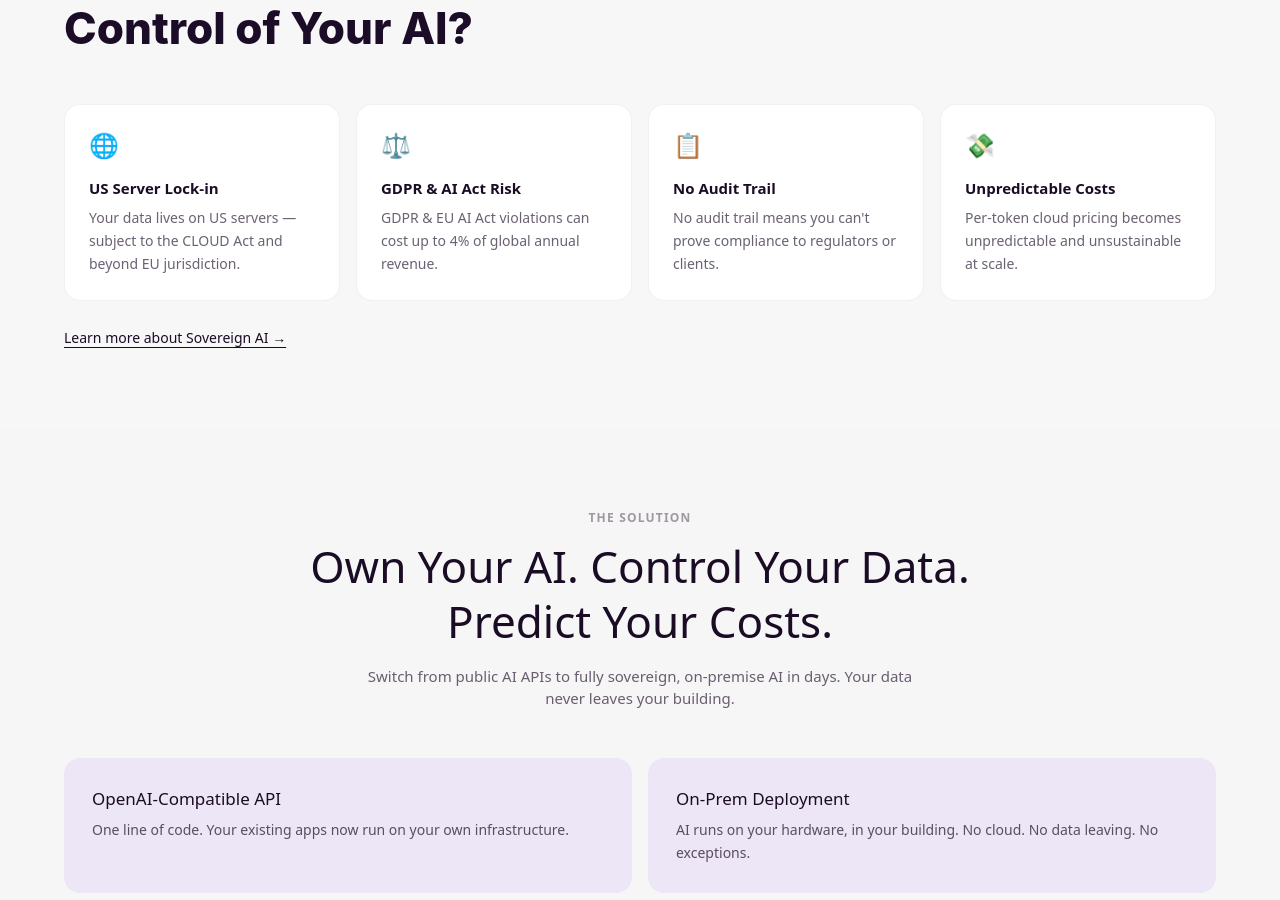
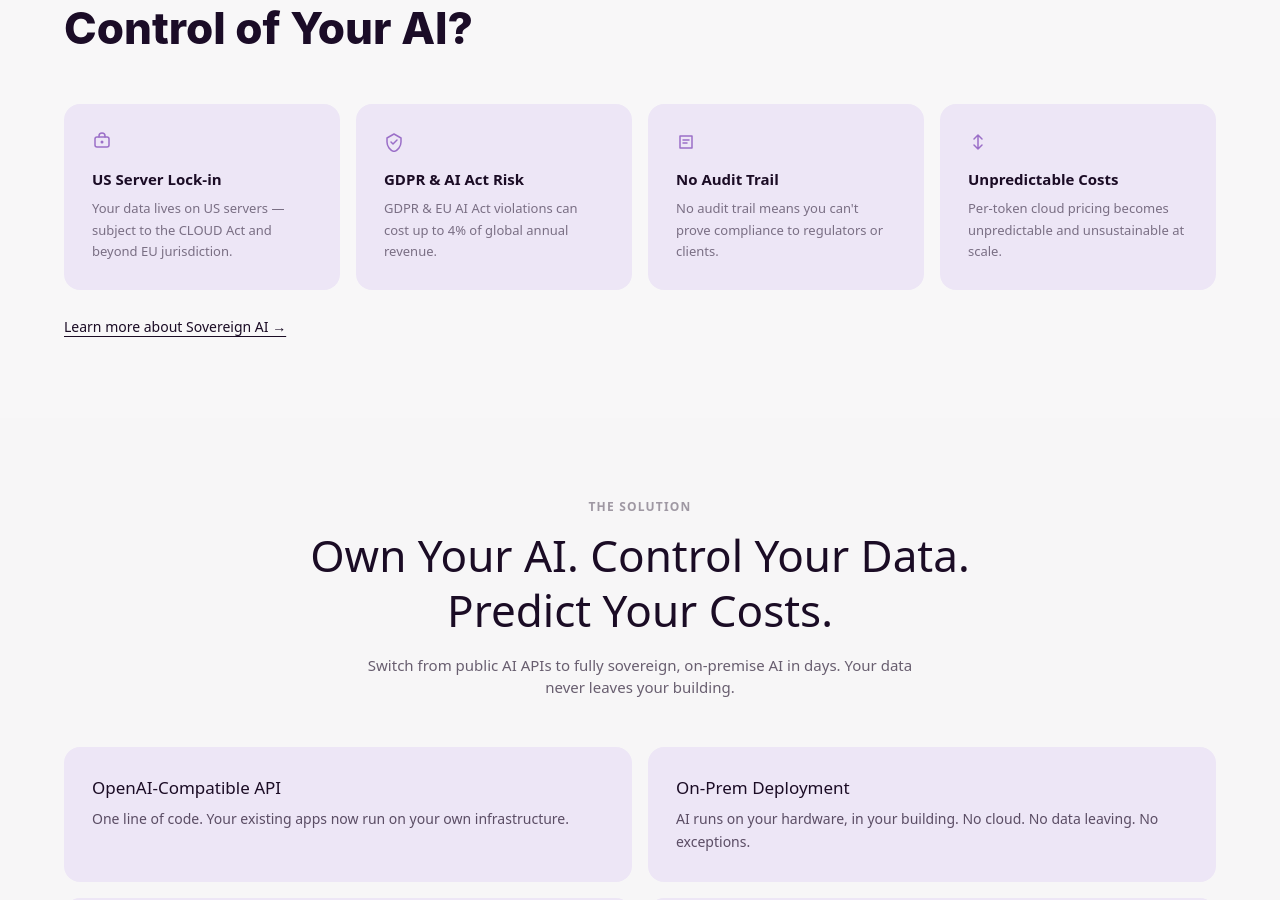
Before and after one commit to osammotg/xenity-website, a Next.js app: page / in a window 1280 px wide. Shown: the part 1116-2016 px from the top of the page. Built offline with nearby package versions, Linux system fonts and the light colour scheme; a web font is replaced by a local one.

Commit message:
style(design): FINDING-001 — replace emoji with SVG icons in problem cards, match original EDE6F6 bg

```diff
--- a/app/page.tsx
+++ b/app/page.tsx
@@ -67,22 +67,42 @@ const faqSchema = {
 
 const problemCards = [
   {
-    icon: "🌐",
+    icon: (
+      <svg width="20" height="20" viewBox="0 0 20 20" fill="none" aria-hidden="true">
+        <rect x="3" y="5" width="14" height="10" rx="2" stroke="#9B6FC8" strokeWidth="1.5"/>
+        <path d="M7 5V4a3 3 0 016 0v1" stroke="#9B6FC8" strokeWidth="1.5" strokeLinecap="round"/>
+        <circle cx="10" cy="10" r="1.5" fill="#9B6FC8"/>
+      </svg>
+    ),
     title: "US Server Lock-in",
     body: "Your data lives on US servers — subject to the CLOUD Act and beyond EU jurisdiction.",
   },
   {
-    icon: "⚖️",
+    icon: (
+      <svg width="20" height="20" viewBox="0 0 20 20" fill="none" aria-hidden="true">
+        <path d="M10 2L3 6v4c0 4.418 3.08 8.55 7 9.5C13.92 18.55 17 14.418 17 10V6l-7-4z" stroke="#9B6FC8" strokeWidth="1.5" strokeLinejoin="round"/>
+        <path d="M7 10l2 2 4-4" stroke="#9B6FC8" strokeWidth="1.5" strokeLinecap="round" strokeLinejoin="round"/>
+      </svg>
+    ),
     title: "GDPR & AI Act Risk",
     body: "GDPR & EU AI Act violations can cost up to 4% of global annual revenue.",
   },
   {
-    icon: "📋",
+    icon: (
+      <svg width="20" height="20" viewBox="0 0 20 20" fill="none" aria-hidden="true">
+        <path d="M4 4h12v12H4z" stroke="#9B6FC8" strokeWidth="1.5" strokeLinejoin="round"/>
+        <path d="M7 8h6M7 11h4" stroke="#9B6FC8" strokeWidth="1.5" strokeLinecap="round"/>
+      </svg>
+    ),
     title: "No Audit Trail",
     body: "No audit trail means you can't prove compliance to regulators or clients.",
   },
   {
-    icon: "💸",
+    icon: (
+      <svg width="20" height="20" viewBox="0 0 20 20" fill="none" aria-hidden="true">
+        <path d="M10 3v14M6 7l4-4 4 4M6 13l4 4 4-4" stroke="#9B6FC8" strokeWidth="1.5" strokeLinecap="round" strokeLinejoin="round"/>
+      </svg>
+    ),
     title: "Unpredictable Costs",
     body: "Per-token cloud pricing becomes unpredictable and unsustainable at scale.",
   },
@@ -210,13 +230,13 @@ export default function HomePage() {
             {problemCards.map((card) => (
               <div
                 key={card.title}
-                className="bg-white rounded-2xl p-6 border border-[rgba(27,12,37,0.06)]"
+                className="bg-[#EDE6F6] rounded-2xl p-7"
               >
-                <span className="text-2xl mb-4 block">{card.icon}</span>
-                <h3 className="text-[15px] font-semibold text-[#1B0C25] mb-2">
+                <div className="mb-4">{card.icon}</div>
+                <h3 className="text-[15px] font-bold text-[#1B0C25] mb-2">
                   {card.title}
                 </h3>
-                <p className="text-[14px] text-[rgba(28,12,38,0.65)] leading-relaxed">
+                <p className="text-[13px] text-[rgba(28,12,38,0.55)] leading-relaxed">
                   {card.body}
                 </p>
               </div>
```
